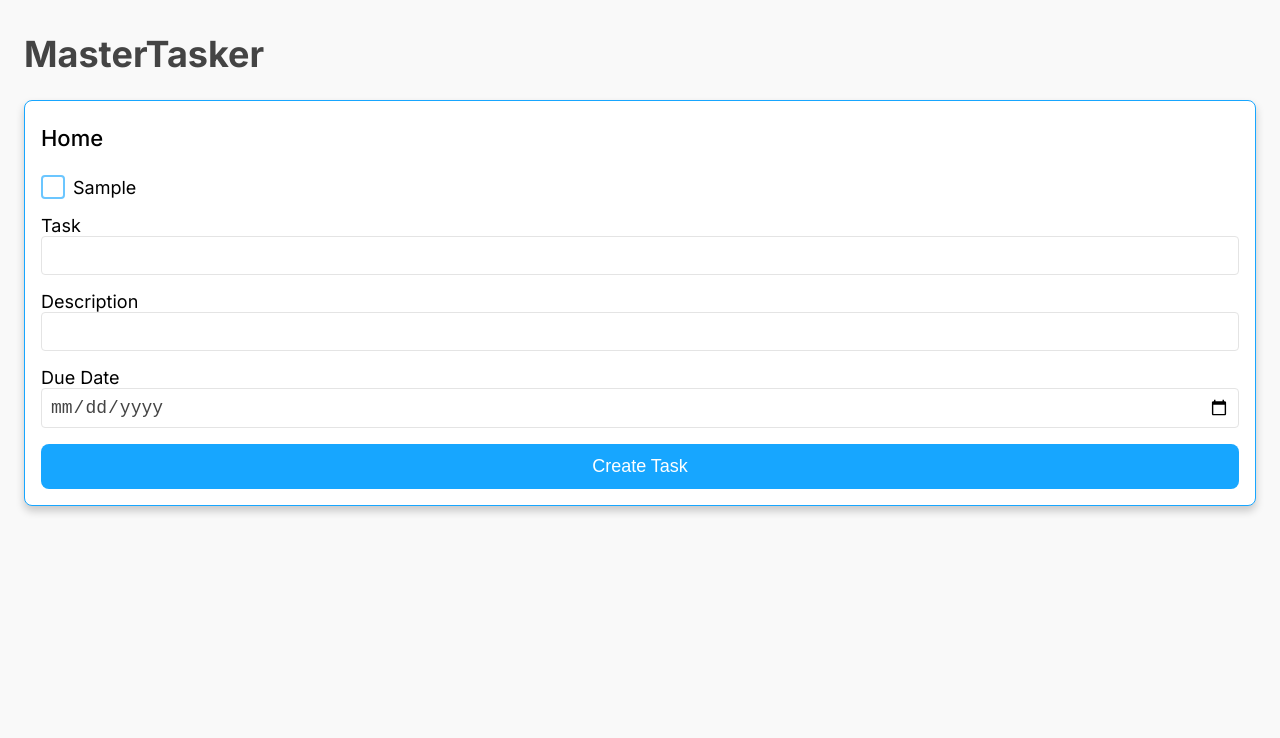
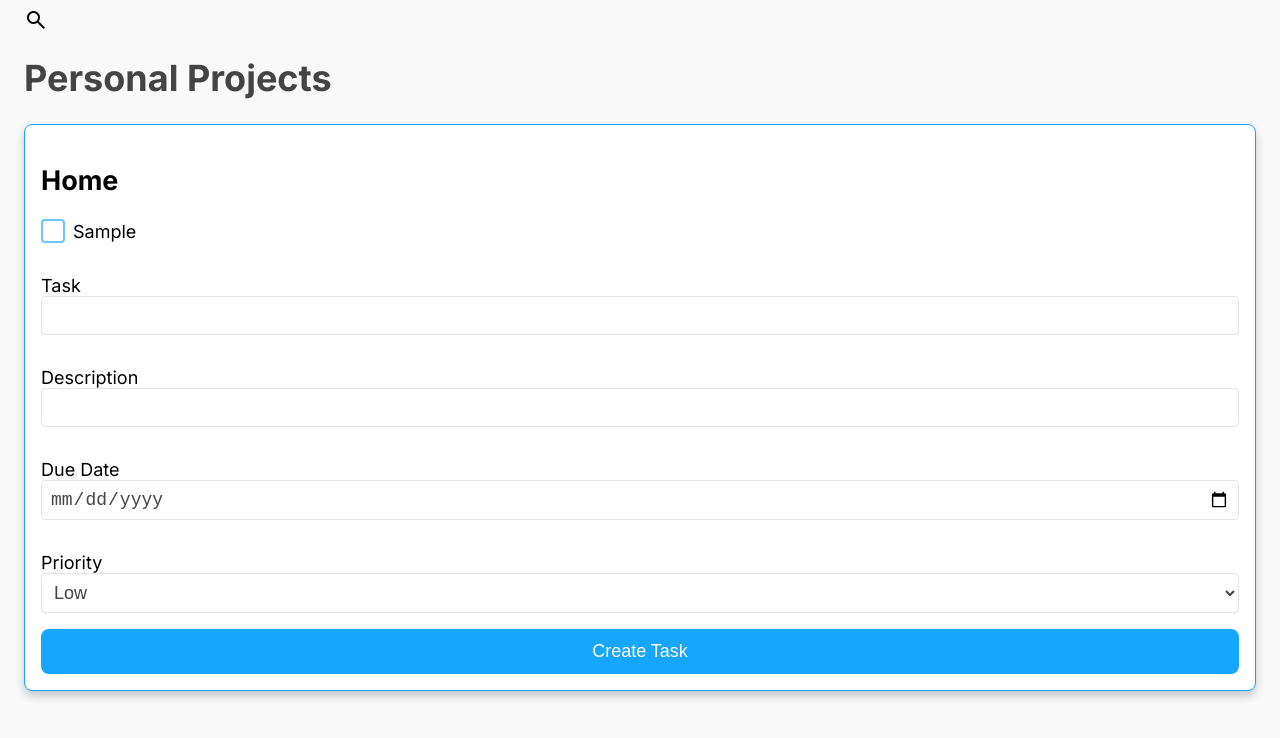
Before and after one commit to nytorq/TOP-Todo-list, a website built with webpack: page src/index.html in a window 1280 px wide. Both pictures are taken after typing "Sample", "Sample", "2020-01-15" into the empty fields and a click on the button "Create Task". Built offline with nearby package versions, Linux system fonts and the light colour scheme.

Commit message:
Separated code into logic and UI

```diff
--- a/src/index.html
+++ b/src/index.html
@@ -6,9 +6,11 @@
   <style>
     @import url('https://fonts.googleapis.com/css2?family=Inter:ital,opsz,wght@0,14..32,100..900;1,14..32,100..900&family=VT323&display=swap');
   </style>
+  <link href="https://fonts.googleapis.com/css2?family=Material+Symbols+Outlined" rel="stylesheet" />
   <title>My Webpack Project</title>
 </head>
 <body>
+  <span class="material-symbols-outlined">search</span>
   <!-- The Webpack plugin will inject the bundled JavaScript here -->
 </body>
 </html>
--- a/src/index.js
+++ b/src/index.js
@@ -1,91 +1,20 @@
 import "./styles.css";
-import {textCreator, imageCreator, buttonCreator, fieldCreator} from "./tools.js";
-// const userData = {
-//     projects: [
-//         {
-//             name: '',
-//             tasks: [
-//                 {
-//                    id: 0,
-//                    title: '',
-//                    description: '',
-//                    dueDate: '',
-//                    priority: 1,
-//                 }
-//             ]
-//         }
-//     ],
-// };
-class User {
-    projects = [];
-    addProject(project) {
-        this.projects.push(project);
-    }
-}
-class Project {
-    constructor(name) {
-        this.name = name;
-    }
-    tasks = [];
-    addTask(task) {
-        this.tasks.push(task);
-    }
-};
-class Task {
-    constructor(title, description, date) {
-        this.title = title;
-        this.desc = description;
-        this.dueDate = date
-    }
-    id = idCreator();
-};
+import {renderUI} from "./userInterface.js";
 
-// Creating basic data structure
-const user1 = new User();
-const project1 = new Project();
-user1.addProject(project1);
-let idCounter = 0;
+/* CHECKLIST OF FUNCTIONALITY
+    [X] UI and data handing are separated
+    [ ] Tasks should have the following:
+        [ ] title
+        [ ] description
+        [ ] due date
+        [ ] priority
+    [ ] Edit a task
+    [ ] Delete a task
+    [ ] Tasks should be bundled into separate projects
+    [ ] Users can create new projects
+    [ ] Users can switch between projects
+    [ ] Stores everything in localStorage
+    [ ] No crashing if there's nothing in localStorage
+*/
 
-// Utility functions
-
-const idCreator = () => {
-    let currentID = idCounter;
-    idCounter += 1;
-    return currentID;
-}
-
-
-
-// General page elements
-const newTaskButton = buttonCreator('Create Task', 'testClass')
-const body = document.querySelector('body');
-const header = textCreator('h1', 'MasterTasker');
-body.appendChild(header);
-
-
-// Creating form for creating new tasks
-const newTaskForm = document.createElement('form');
-const formHeader = textCreator('h2', 'Home');
-newTaskForm.appendChild(formHeader);
-body.appendChild(newTaskForm);
-const taskTitle = fieldCreator('input','Task', 'taskTitle');
-newTaskForm.append(taskTitle);
-const taskDescription = fieldCreator('input','Description', 'taskDescription');
-newTaskForm.append(taskDescription);
-const taskDueDate = fieldCreator('date','Due Date', 'taskDueDate');
-newTaskForm.append(taskDueDate);
-newTaskForm.appendChild(newTaskButton);
-newTaskButton.addEventListener('click', ()=>{
-    event.preventDefault();
-    let taskName = document.getElementById('taskTitle');
-    let taskDesc = document.getElementById('taskDescription');
-    let taskDueDate = document.getElementById('taskDueDate');
-    const newTask = new Task(taskName.value, taskDesc.value, taskDueDate.value );
-    let newField = fieldCreator('checkbox', taskName.value, `task-${newTask.id}`);
-    newTaskForm.insertBefore(newField, taskTitle)
-    project1.addTask(newTask);
-    console.dir(user1);
-    taskName.value = '';
-    taskDesc.value = '';
-    taskDueDate.value = '';
-});
+renderUI();
--- /dev/null
+++ b/src/logic.js
@@ -0,0 +1,48 @@
+import {textCreator, imageCreator, buttonCreator, fieldCreator, idCounter, idCreator} from "./tools.js";
+// Classes
+class User {
+    projects = [];
+    addProject(project) {
+        this.projects.push(project);
+    }
+}
+class Project {
+    constructor(name) {
+        this.name = name;
+    }
+    tasks = [];
+    addTask(task) {
+        this.tasks.push(task);
+    }
+};
+class Task {
+    static validPriorities = ["Low", "Medium", "High"];
+    constructor(title, description, date, priority = 'medium') {
+        this.title = title;
+        this.desc = description;
+        this.dueDate = date
+        if (Task.validPriorities.includes(priority)) {
+            this.priority = priority;
+        } else {
+            throw new Error(`Priority must be one of ${Task.validPriorities.join(', ')}`)
+        }
+        this.priority = priority;
+    }
+    status = false;
+    id = idCreator();
+};
+
+// Creating basic data structure
+const currentUser = new User();
+const project1 = new Project();
+currentUser.addProject(project1);
+
+// Data creation functions
+
+const addTaskObject = function(title, description, date, priority) {
+    const taskObject = new Task(title, description, date, priority);
+    project1.addTask(taskObject);
+    return taskObject;
+}
+
+export {User, Project, Task, currentUser, project1, addTaskObject}
--- a/src/styles.css
+++ b/src/styles.css
@@ -31,7 +31,7 @@ button {
     width: 100%;
 }
 
-input {
+input, select {
     background-color: transparent;
     border: 1px solid var(--color-sec);
     color: var(--color-type-pri);
@@ -46,7 +46,7 @@ label {
     flex-direction: column;
 }
 
-form {
+.tasklist {
     background-color: white;
     border: 1px solid var(--color-pri);
     padding: 16px;
@@ -56,6 +56,15 @@ form {
 
 h1 {
     color: var(--color-type-pri)
+}
+
+form {
+    display: flex;
+    flex-direction: column;
+}
+
+form > * {
+    width: 100%;
 }
 
 form > h2 {
--- a/src/tools.js
+++ b/src/tools.js
@@ -33,4 +33,12 @@ const fieldCreator = (type, labelText, connection, className) => {
     return label;
 }
 
-export {textCreator, imageCreator, buttonCreator, fieldCreator}
+let idCounter = 0;
+
+const idCreator = () => {
+    let currentID = idCounter;
+    idCounter += 1;
+    return currentID;
+}
+
+export {textCreator, imageCreator, buttonCreator, fieldCreator, idCounter, idCreator}
--- /dev/null
+++ b/src/userInterface.js
@@ -0,0 +1,73 @@
+import {textCreator, imageCreator, buttonCreator, fieldCreator, idCounter, idCreator} from "./tools.js";
+import {User, Project, Task, currentUser, project1, addTaskObject} from "./logic.js"
+
+const populateSelect = (select, options) => {
+    select.innerHTML = '';
+
+    options.forEach( option  => {
+        const optionElement = document.createElement('option');
+        optionElement.innerText = option;
+        optionElement.value = option;
+        select.appendChild(optionElement);
+    });
+}
+
+const renderUI = function() {
+    // General page elements
+    const newTaskButton = buttonCreator('Create Task', 'testClass')
+    const body = document.querySelector('body');
+    const header = textCreator('h1', 'Personal Projects');
+    body.appendChild(header);
+
+    // Creating form for creating new tasks
+    const newTaskForm = document.createElement('form');
+    const formHeader = textCreator('h2', 'Home');
+    const tasklist = document.createElement('div');
+    tasklist.classList.add('tasklist');
+    body.appendChild(tasklist);
+    const tasks = document.createElement('div');
+    tasks.classList.add('tasks');
+    tasklist.appendChild(formHeader);
+    tasklist.appendChild(tasks);
+    tasklist.appendChild(newTaskForm);
+    const taskTitle = fieldCreator('input','Task', 'taskTitle');
+    newTaskForm.appendChild(taskTitle);
+    const taskDescription = fieldCreator('input','Description', 'taskDescription');
+    newTaskForm.appendChild(taskDescription);
+    const taskDueDate = fieldCreator('date','Due Date', 'taskDueDate');
+    newTaskForm.appendChild(taskDueDate);
+    const taskPriorityLabel = document.createElement('label');
+    taskPriorityLabel.innerText = "Priority";
+    const taskPriority = document.createElement('select');
+    populateSelect(taskPriority, Task.validPriorities);
+    taskPriorityLabel.appendChild(taskPriority);
+    newTaskForm.appendChild(taskPriorityLabel);
+    newTaskForm.appendChild(newTaskButton);
+
+    // Adding functionality to "Create Task" button
+    newTaskButton.addEventListener('click', ()=>{
+        event.preventDefault();
+        let taskName = document.getElementById('taskTitle');
+        let taskDesc = document.getElementById('taskDescription');
+        let taskDueDate = document.getElementById('taskDueDate');
+
+        // Creating new Task object and adding it to project
+        let taskObject = addTaskObject(taskName.value, taskDesc.value, taskDueDate.value, taskPriority.value);
+
+
+        // Creating new task in the UI
+        let newField = fieldCreator('checkbox', taskName.value, `task-${taskObject.id}`);
+        tasks.appendChild(newField)
+
+        // Clearing out inputs
+        taskName.value = '';
+        taskDesc.value = '';
+        taskDueDate.value = '';
+
+        console.log(currentUser);
+    });
+};
+
+
+
+export {renderUI};
```
